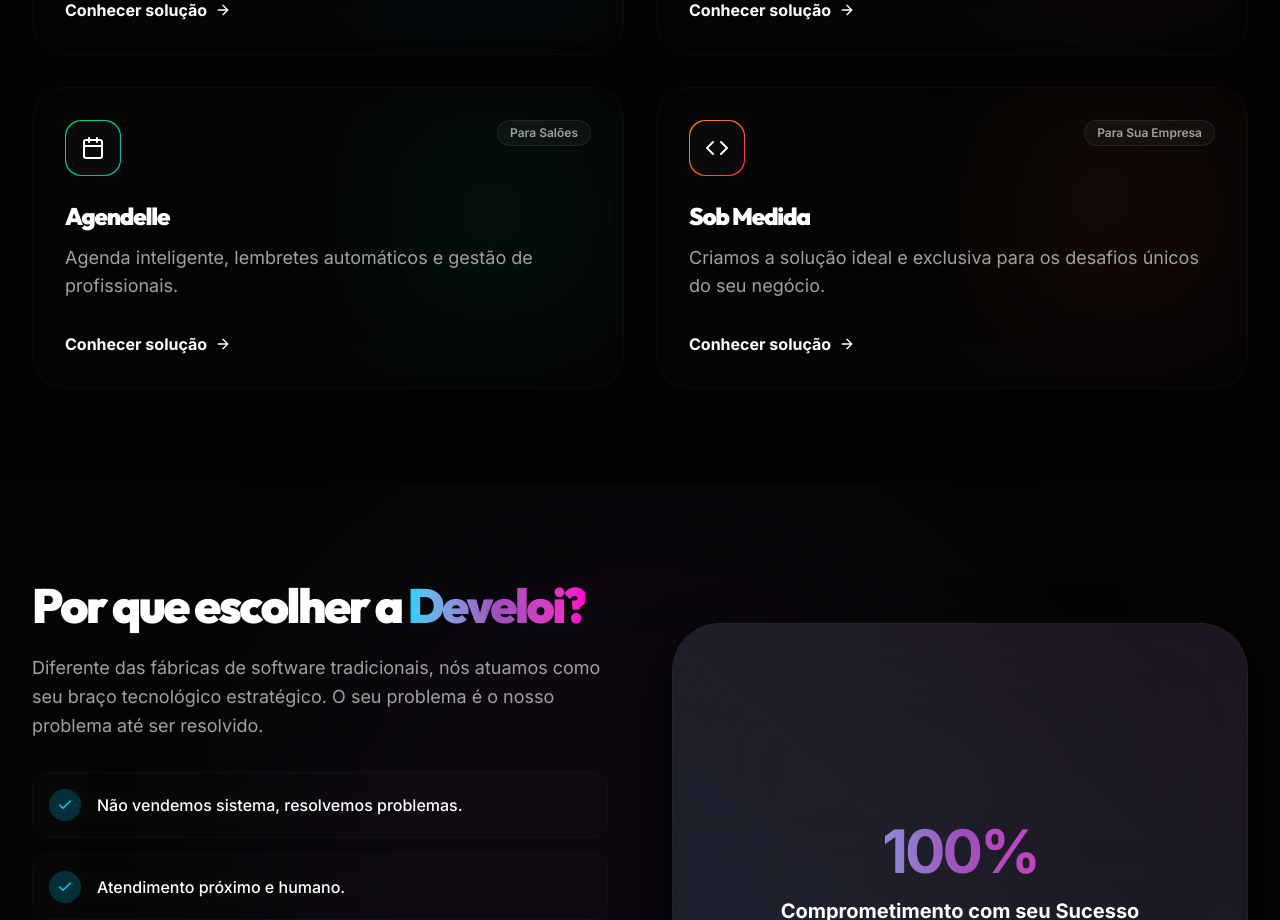
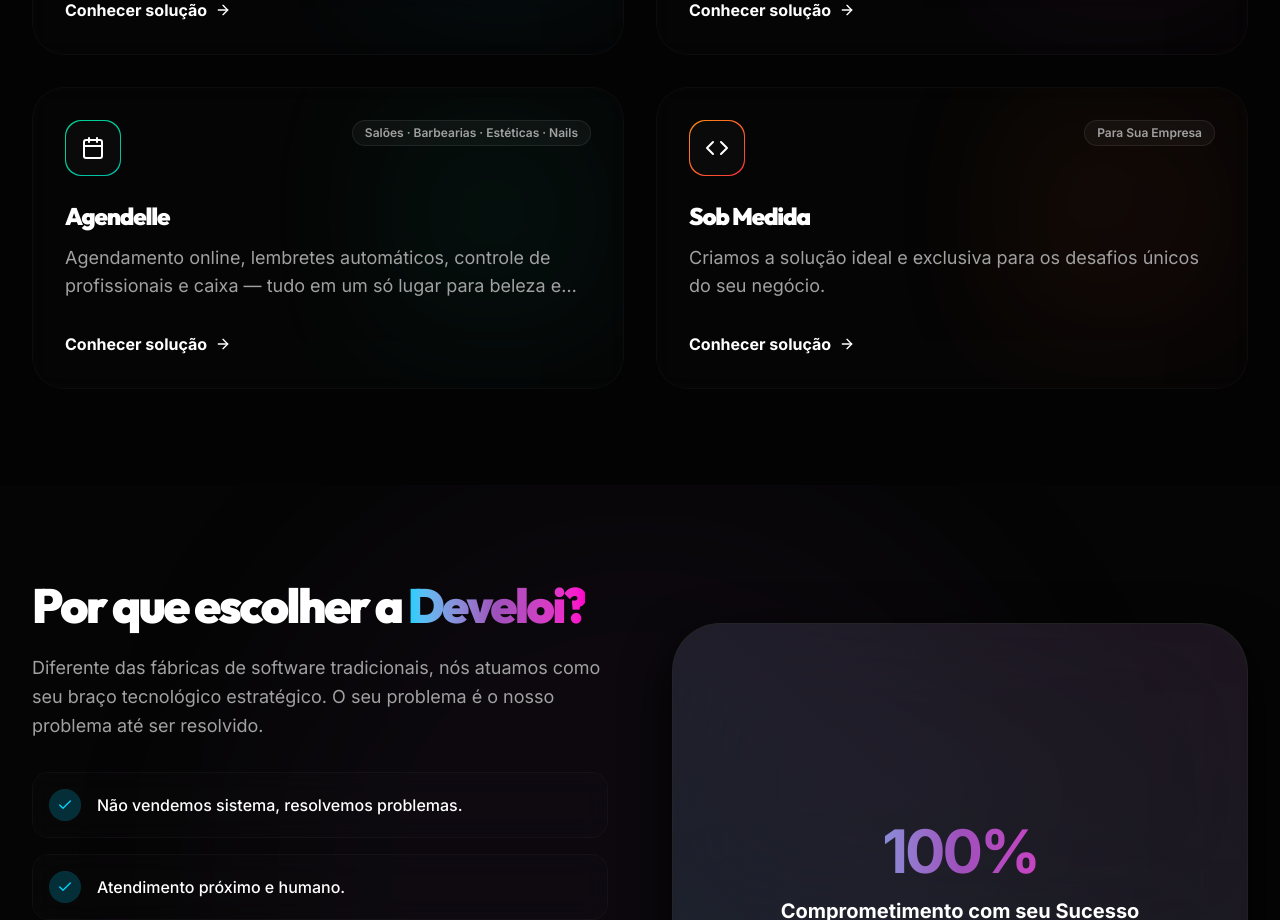
Before and after one commit to edueloi/develoi-dashboard, a React (Vite) app: page / in a window 1280 px wide. Shown: the part 3240-4160 px from the top of the page. Built offline with nearby package versions, Linux system fonts and the light colour scheme.

Commit message:
fix: virtual_rooms schema completo + join robusto

```diff
--- a/src/components/site/SolutionsSection.tsx
+++ b/src/components/site/SolutionsSection.tsx
@@ -21,8 +21,8 @@
   {
     icon: Calendar,
     name: 'Agendelle',
-    tag: 'Para Salões',
-    desc: 'Agenda inteligente, lembretes automáticos e gestão de profissionais.',
+    tag: 'Salões · Barbearias · Estéticas · Nails',
+    desc: 'Agendamento online, lembretes automáticos, controle de profissionais e caixa — tudo em um só lugar para beleza e estética.',
     color: 'from-emerald-400 to-teal-500'
   },
   {
```
